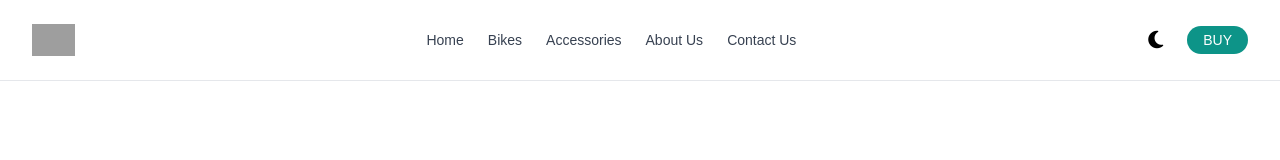
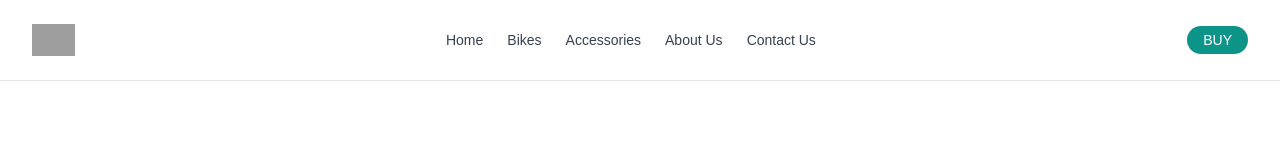
Before and after one commit to adnansid99/template-app-1, a React (Create React App) app: page / in a window 1280 px wide. Shown: the top 160 px of the page. Built offline with nearby package versions, Linux system fonts and the light colour scheme; grey boxes are pictures that could not be loaded; what @tailwindcss/container-queries would draw is missing.

Commit message:
light mode

```diff
--- a/src/App.js
+++ b/src/App.js
@@ -1,4 +1,3 @@
-import { useState } from "react";
 import CTA1 from "./components/CTA/CTA1";
 import CTA2 from "./components/CTA/CTA2";
 import Contact1 from "./components/Contact/Contact1";
@@ -77,10 +76,9 @@ function Variant1() {
 
 // eslint-disable-next-line no-unused-vars
 function Variant2() {
-  const [darkMode, setDarkMode] = useState(false);
   return (
-    <div className={darkMode ? "dark" : ""}>
-      <Navbar2 props={{}} setDarkMode={setDarkMode} darkMode={darkMode} />
+    <>
+      <Navbar2 props={{}} />
       <HeroSection2 props={{}} />
       <Logos2
         props={{
@@ -129,7 +127,7 @@ function Variant2() {
       <FAQ2 props={{}} />
       <Contact2 props={{}} />
       <Footer2 props={{}} />
-    </div>
+    </>
   );
 }
 
--- a/src/components/Navbar/Navbar2.js
+++ b/src/components/Navbar/Navbar2.js
@@ -1,6 +1,6 @@
 import { useState } from "react";
 
-export default function Navbar2({ props, setDarkMode, darkMode }) {
+export default function Navbar2({ props }) {
   const {
     navItems = [
       { name: "Home", link: "#" },
@@ -45,14 +45,10 @@ export default function Navbar2({ props, setDarkMode, darkMode }) {
           class="fa-solid fa-bars-staggered block text-black dark:text-gray-200 text-xl lg:hidden"
           onClick={() => setShowNav(true)}
         />
-        <div className="flex items-center gap-6">
-          <button onClick={() => setDarkMode((e) => !e)}>
-            <i class="fa-solid fa-moon text-black dark:text-gray-200 text-xl"></i>
-          </button>
-          <button className="hidden text-nowrap rounded-2xl bg-teal-600  px-4 py-1 text-sm font-medium text-white lg:block">
-            {button}
-          </button>
-        </div>
+
+        <button className="hidden text-nowrap rounded-2xl bg-teal-600  px-4 py-1 text-sm font-medium text-white lg:block">
+          {button}
+        </button>
 
         <div
           className={`absolute right-0 top-0 w-full border-b dark:border-gray-700 bg-white dark:bg-slate-900 p-7 px-8 transition-all duration-200 ${
```
